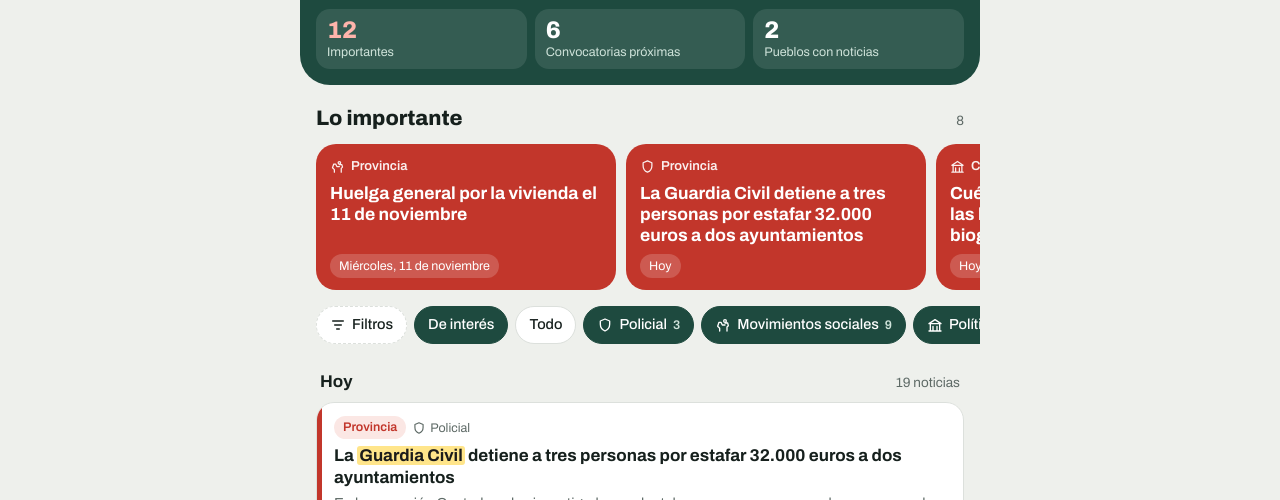
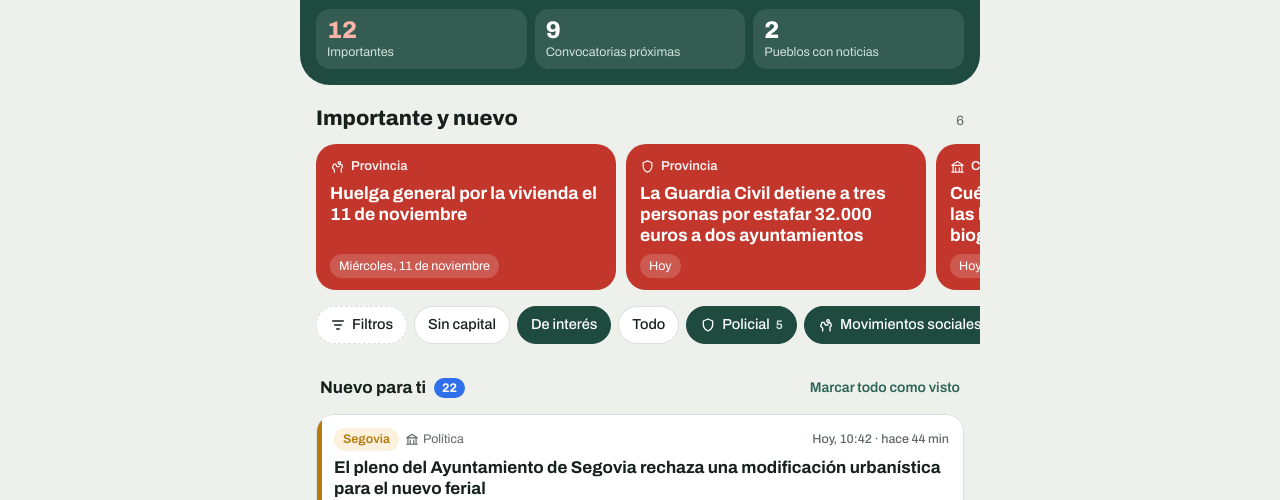
Before and after one commit to prensasegovia/prensasegovia, a website: page public/index.html in a window 1280 px wide. Shown: the part 139-639 px from the top of the page. Drawn offline with Linux system fonts and the light colour scheme.

Commit message:
Fecha real de cada noticia, 'nuevo para ti' / 'estás al día', capital visible con botón rápido y ajustes de contraste
Co-Authored-By: Claude Opus 5.5 <noreply@anthropic.com>
Claude-Session: https://claude.ai/code/session_01Eb46cSAZrR7ZvKrFzX1nEW

```diff
--- a/public/index.html
+++ b/public/index.html
@@ -21,7 +21,7 @@
 :root{
   --pine:#1E4A3F; --pine-2:#2C6656; --pine-soft:#DCE8E3; --pine-ink:#CFE3DA;
   --stone:#EEF0EC; --surface:#FFFFFF; --ink:#16201D; --muted:#5E6A66; --line:#DCE0DC;
-  --alta:#C2362B; --alta-soft:#FBE7E4; --media:#B57B0E; --media-soft:#FBF1DC; --baja:#A7B0AC;
+  --alta:#C2362B; --alta-soft:#FBE7E4; --alta-ink:#B02E24; --media:#B57B0E; --media-soft:#FBF1DC; --baja:#A7B0AC;
   --new:#2F6FEB;
   --safe-b: env(safe-area-inset-bottom, 0px);
   --safe-t: env(safe-area-inset-top, 0px);
@@ -29,7 +29,7 @@
 }
 @media (prefers-color-scheme: dark){
   :root{ --stone:#0E1412; --surface:#171F1C; --ink:#E7ECE9; --muted:#97A39E; --line:#27312D;
-    --pine-soft:#1B2D27; --alta-soft:#3A1E1B; --media-soft:#33280F; --pine-2:#82C6B1; --media:#E0A53A; }
+    --pine-soft:#1B2D27; --alta-soft:#3B1F1C; --alta-ink:#FF9488; --media-soft:#33280F; --pine-2:#82C6B1; --media:#E0A53A; }
 }
 *{box-sizing:border-box;-webkit-tap-highlight-color:transparent}
 html{-webkit-text-size-adjust:100%}
@@ -108,20 +108,36 @@ a{color:inherit}
 .card.media::before{background:var(--media)}
 .card .top{display:flex;align-items:center;gap:6px;flex-wrap:wrap;margin-bottom:6px;font-size:12.5px}
 .pill{font-size:12.5px;font-weight:600;padding:2px 9px;border-radius:999px;background:var(--pine-soft);color:var(--pine-2);display:inline-flex;align-items:center;gap:4px;line-height:1.5}
-.pill.lvl-alta{background:var(--alta-soft);color:var(--alta)}
+.pill.lvl-alta{background:var(--alta-soft);color:var(--alta-ink)}
 .pill.lvl-media{background:var(--media-soft);color:var(--media)}
 .pill.ev{background:var(--alta);color:#fff}
+.ndot{width:9px;height:9px;border-radius:50%;background:var(--new);flex:none;transition:opacity .4s}
+.card:not(.unseen) .ndot{opacity:0;width:0;margin-right:-6px}
+.card.unseen{border-color:color-mix(in srgb,var(--new) 45%,var(--line))}
 .pill.nuevo{background:var(--new);color:#fff}
 .cat{color:var(--muted);display:inline-flex;align-items:center;gap:4px}
 .cat svg{width:14px;height:14px}
 .foot-card{margin:-2px 0 9px;display:flex;align-items:center;justify-content:space-between;gap:8px;flex-direction:row-reverse}
-.share{border:0;background:none;color:var(--pine-2);font-size:13px;font-weight:600;display:inline-flex;align-items:center;gap:5px;padding:6px 2px 6px 8px;cursor:pointer;min-height:32px}
+.share{border:0;background:var(--pine-soft);color:var(--pine-2);border-radius:999px;width:36px;height:36px;display:grid;place-items:center;cursor:pointer;flex:none;margin-left:auto}
 .share svg{width:16px;height:16px}
-.time{color:var(--muted);font-size:13px;display:inline-flex;align-items:center;gap:5px;font-weight:500}
+.time{color:var(--muted);font-size:12.5px;margin-left:auto;white-space:nowrap;font-weight:500}
 .time svg{width:14px;height:14px}
 .card h4{margin:0 0 4px;font-size:17px;line-height:1.28;font-weight:700;font-variation-settings:"wdth" 90}
 .card p{margin:0 0 9px;color:var(--muted);font-size:14.5px;line-height:1.42;display:-webkit-box;-webkit-line-clamp:3;-webkit-box-orient:vertical;overflow:hidden}
-.srcs{display:flex;gap:6px;flex-wrap:wrap;align-items:center}
+.bottom{display:flex;align-items:center;gap:8px}
+.srcs{display:flex;gap:6px;flex-wrap:wrap;align-items:center;min-width:0}
+.more{font-size:12.5px;color:var(--muted);font-weight:600}
+.uptodate{display:flex;align-items:center;gap:10px;margin:14px 4px 4px;color:var(--pine-2);font-weight:700;font-size:14.5px}
+.uptodate::before,.uptodate::after{content:"";flex:1;height:1.5px;background:var(--line)}
+.uptodate span{display:inline-flex;align-items:center;gap:6px;white-space:nowrap}
+.newhead{display:flex;justify-content:space-between;align-items:center;padding:16px 4px 8px;gap:10px}
+.newhead h3{margin:0;font-size:17px;font-weight:700;font-variation-settings:"wdth" 80;display:flex;align-items:center;gap:8px}
+.newhead h3 .cnt{background:var(--new);color:#fff;font-size:12.5px;border-radius:999px;padding:1px 8px}
+.linkbtn{border:0;background:none;color:var(--pine-2);font-weight:600;font-size:14px;cursor:pointer;padding:8px 0;min-height:36px}
+.allread{display:flex;gap:12px;align-items:center;background:var(--surface);border:1px solid var(--line);border-radius:18px;padding:14px 16px;margin:14px 0 4px}
+.allread .ok{width:34px;height:34px;border-radius:50%;background:var(--pine-soft);color:var(--pine-2);display:grid;place-items:center;flex:none}
+.allread b{display:block}
+.allread span{font-size:13.5px;color:var(--muted)}
 .src{font-size:13px;font-weight:600;text-decoration:none;color:var(--pine-2);border:1.5px solid var(--line);padding:5px 10px;border-radius:999px;display:inline-flex;gap:5px;align-items:center;min-height:32px}
 .src svg{width:12px;height:12px}
 .src .pay{font-weight:400;color:var(--muted)}
@@ -240,7 +256,7 @@ mark{background:#FFE58A;color:#1b1b1b;border-radius:3px;padding:0 2px}
       <div class="seg" id="segRango"><button data-v="2" type="button">Hoy y ayer</button><button data-v="7" type="button">7 días</button><button data-v="30" type="button">30 días</button></div>
     </div>
     <div class="row">
-      <label class="sw"><span><span class="t">Ocultar Segovia capital</span><span class="h">Muestra solo los pueblos. Lo que afecta a toda la provincia se sigue viendo.</span></span><input type="checkbox" id="fCap"></label>
+      <label class="sw"><span><span class="t">Ocultar Segovia capital</span><span class="h">Quita las noticias que son solo de la capital. También desde el botón “Sin capital” de la barra de temas.</span></span><input type="checkbox" id="fCap"></label>
     </div>
     <div class="row">
       <label class="sw"><span class="t">Solo importantes</span><input type="checkbox" id="fAlta"></label>
@@ -332,7 +348,7 @@ function cuando(dia, hora){
   const fecha = dia===t ? "Hoy" : dia===addDays(t,-1) ? "Ayer"
     : cap(x.toLocaleDateString("es-ES",{weekday:"short",day:"numeric",month:"short"}).replace(/\./g,""));
   const a = ago(dia, hora);
-  return `${fecha}${hora?", "+hora:""}${a?" · "+a:""}`;
+  return a && dia===t ? `${fecha}, ${hora} · ${a}` : `${fecha}${hora?", "+hora:""}`;
 }
 
 /* ---------- Estado ---------- */
@@ -340,16 +356,16 @@ const st = {
   view:"noticias",
   cats: new Set(store.get("cats", TRABAJO)),
   rango: store.get("rango","2"),
-  sinCapital: store.get("sinCapital", true),
+  sinCapital: store.get("sinCapital2", false),
   soloAlta: store.get("soloAlta", false),
   kws: store.get("kws", ["Guardia Civil"]),
   soloKw: store.get("soloKw", false),
   q:"", muni:"", townQ:"",
   dias: [], fuentes: [], actualizado:"", loaded:false, error:false,
-  seen: new Set(store.get("seen", [])), firstVisit: !store.get("seen", null),
+  seen: new Set(store.get("seen2", null) ? store.get("seen", []) : []),
   pending:null
 };
-const saveF = () => { store.set("cats",[...st.cats]); store.set("rango",st.rango); store.set("sinCapital",st.sinCapital); store.set("soloAlta",st.soloAlta); store.set("kws",st.kws); store.set("soloKw",st.soloKw); };
+const saveF = () => { store.set("cats",[...st.cats]); store.set("rango",st.rango); store.set("sinCapital2",st.sinCapital); store.set("soloAlta",st.soloAlta); store.set("kws",st.kws); store.set("soloKw",st.soloKw); };
 
 /* ---------- Datos ---------- */
 function allNews(){
@@ -359,7 +375,10 @@ function allNews(){
       const key = n.id || norm(n.titulo);
       if (map.has(key)) continue;
       const resumen = String(n.resumen||"").replace(/<[^>]*>?/g," ").replace(/\s+/g," ").trim();
-      map.set(key, {...n, resumen, _key:key, _dia:d.fecha, _cats:(Array.isArray(n.categorias)&&n.categorias.length?n.categorias:["sociedad"]).filter(c=>CAT[c])});
+      const pub = n.publicado ? new Date(n.publicado) : null;
+      const dia = pub && !isNaN(pub) ? iso(pub) : d.fecha;
+      const hora = pub && !isNaN(pub) ? pub.toLocaleTimeString("es-ES",{hour:"2-digit",minute:"2-digit",hour12:false}) : n.hora;
+      map.set(key, {...n, resumen, hora, _ts: pub && !isNaN(pub) ? pub.getTime() : new Date(`${dia}T${n.hora||"00:00"}:00`).getTime(), _key:key, _dia:dia, _cats:(Array.isArray(n.categorias)&&n.categorias.length?n.categorias:["sociedad"]).filter(c=>CAT[c])});
     }
   }
   return [...map.values()];
@@ -381,7 +400,9 @@ function baseFilter(n, ignoreRange){
 }
 const catFilter = n => st.q ? true : n._cats.some(c=>st.cats.has(c));
 const rank = n => (n.relevancia==="alta"?0:n.relevancia==="media"?1:2) - (kwHits(n)?0.5:0);
-const isNew = n => !st.firstVisit && !st.seen.has(n._key);
+const porHora = (a,b) => (b._ts||0)-(a._ts||0);
+const isNew = n => !st.seen.has(n._key);
+function marcarVisto(keys){ let c=false; for (const k of keys) if(!st.seen.has(k)){ st.seen.add(k); c=true; } if(c) store.set("seen", [...st.seen].slice(-3000)); }
 
 function hl(text){
   let h = esc(text);
@@ -396,22 +417,17 @@ function hl(text){
 function card(n, opts={}){
   const lvl = n.relevancia==="alta"?"alta":n.relevancia==="media"?"media":"baja";
   const cats = n._cats.slice(0,1).map(c=>`<span class="cat">${ICON(CAT[c].d)}${esc(CAT[c].n)}</span>`).join("");
-  const ev = n.fecha_evento && !opts.noEv ? `<span class="pill ev">${esc(fmtDayName(n.fecha_evento))}${n.hora_evento?", "+esc(n.hora_evento):""}</span>` : "";
-  const first = safeUrl((n.medios||[])[0]?.url);
+  const ev = n.fecha_evento && !opts.noEv ? `<span class="pill ev"><svg width="12" height="12" viewBox="0 0 24 24" fill="none" stroke="currentColor" stroke-width="2.6" stroke-linecap="round"><rect x="3" y="5" width="18" height="16" rx="3"/><path d="M3 10h18M8 3v4M16 3v4"/></svg>${esc(fmtDayName(n.fecha_evento))}${n.hora_evento?", "+esc(n.hora_evento):""}</span>` : "";
   const vistos = new Set();
   const medios = (n.medios||[]).filter(m=>{ const k=norm(String(m.nombre).replace(/[.\s]+$/,"").replace(/^el\s+/i,"")); const u=String(m.url||""); if(vistos.has(k)||vistos.has(u)) return false; vistos.add(k); vistos.add(u); return true; });
-  const src = medios.slice(0,4).map(m=>{ const u=safeUrl(m.url); return u?`<a class="src" href="${esc(u)}" target="_blank" rel="noopener">${esc(m.nombre)}${m.pago?' <span class="pay">de pago</span>':""}${EXT}</a>`:""; }).join("");
-  const t = cuando(n._dia, n.hora);
-  return `<article class="card ${lvl}" ${first?`data-href="${esc(first)}"`:""}>
-    <div class="top">
-      ${isNew(n)?'<span class="pill nuevo">Nuevo</span>':""}
-      ${n.municipio && n.municipio!=="General" ? `<span class="pill ${lvl!=="baja"?"lvl-"+lvl:""}">${esc(n.municipio)}</span>` : ""}
-      ${ev}${cats}
-    </div>
+  const first = safeUrl(medios[0]?.url);
+  const src = medios.slice(0,3).map(m=>{ const u=safeUrl(m.url); return u?`<a class="src" href="${esc(u)}" target="_blank" rel="noopener">${esc(m.nombre)}${m.pago?' <span class="pay">de pago</span>':""}${EXT}</a>`:""; }).join("") + (medios.length>3?`<span class="more">+${medios.length-3}</span>`:"");
+  const lugar = n.municipio && n.municipio!=="General" ? `<span class="pill ${lvl!=="baja"?"lvl-"+lvl:""}">${esc(n.municipio)}</span>` : "";
+  return `<article class="card ${lvl} ${isNew(n)?"unseen":""}" data-k="${esc(n._key)}" ${first?`data-href="${esc(first)}"`:""}>
+    <div class="top"><span class="ndot" aria-label="Nueva"></span>${lugar}${ev}${cats}<span class="time">${esc(cuando(n._dia, n.hora))}</span></div>
     <h4>${hl(n.titulo)}</h4>
     ${n.resumen?`<p>${hl(n.resumen)}</p>`:""}
-    <div class="foot-card"><button class="share" type="button" data-share aria-label="Compartir noticia"><svg viewBox="0 0 24 24" fill="none" stroke="currentColor" stroke-width="2" stroke-linecap="round" stroke-linejoin="round"><path d="M12 3v12M7 8l5-5 5 5"/><path d="M5 13v6a2 2 0 0 0 2 2h10a2 2 0 0 0 2-2v-6"/></svg>Compartir</button><span class="time"><svg viewBox="0 0 24 24" fill="none" stroke="currentColor" stroke-width="2" stroke-linecap="round"><circle cx="12" cy="12" r="9"/><path d="M12 7v5l3 2"/></svg>${esc(t)}</span></div>
-    <div class="srcs">${src}</div>
+    <div class="bottom"><div class="srcs">${src}</div><button class="share" type="button" data-share aria-label="Compartir noticia"><svg viewBox="0 0 24 24" width="17" height="17" fill="none" stroke="currentColor" stroke-width="2" stroke-linecap="round" stroke-linejoin="round"><path d="M12 3v12M7 8l5-5 5 5"/><path d="M5 13v6a2 2 0 0 0 2 2h10a2 2 0 0 0 2-2v-6"/></svg></button></div>
   </article>`;
 }
 
@@ -419,9 +435,10 @@ function chipsBar(pool){
   const counts = {}; for (const n of pool) for (const c of n._cats) counts[c]=(counts[c]||0)+1;
   const isTrabajo = st.cats.size===TRABAJO.length && TRABAJO.every(c=>st.cats.has(c));
   const isTodo = st.cats.size===CATS.length;
-  const nf = (st.soloAlta?1:0)+(st.soloKw?1:0)+(!st.sinCapital?1:0)+(st.rango!=="2"?1:0);
+  const nf = (st.soloAlta?1:0)+(st.soloKw?1:0)+(st.rango!=="2"?1:0);
   let h = `<button class="chip filters" data-act="filtros" type="button"><svg viewBox="0 0 24 24" fill="none" stroke="currentColor" stroke-width="2" stroke-linecap="round"><path d="M4 6h16M7 12h10M10 18h4"/></svg>Filtros${nf?`<span class="badge">${nf}</span>`:""}</button>`;
   if (st.muni) h += `<button class="chip" data-act="clearMuni" aria-pressed="true" type="button">${esc(st.muni)} ✕</button>`;
+  h += `<button class="chip" data-act="capital" aria-pressed="${st.sinCapital}" type="button">${st.sinCapital?"Sin capital ✓":"Sin capital"}</button>`;
   h += `<button class="chip" data-preset="trabajo" aria-pressed="${isTrabajo}" type="button">De interés</button>`;
   h += `<button class="chip" data-preset="todo" aria-pressed="${isTodo}" type="button">Todo</button>`;
   for (const c of CATS){ const n = counts[c.k]||0;
@@ -429,14 +446,14 @@ function chipsBar(pool){
   return `<div class="chips" id="chips">${h}</div>`;
 }
 
-function heroBlock(news){
+function heroBlock(news, nuevas){
   const t = today();
   const pool = news.filter(n=>baseFilter(n) && catFilter(n));
   const alta = pool.filter(n=>n.relevancia==="alta");
   const pueblos = new Set(pool.filter(n=>esPueblo(n.municipio)).map(n=>n.municipio));
   const ag = news.filter(n=>baseFilter(n,true) && catFilter(n) && n.fecha_evento && n.fecha_evento>=t && n.fecha_evento<=addDays(t,7));
-  let sum = !pool.length ? "Sin noticias de interés con los filtros actuales."
-    : `<b>${pool.length} ${pool.length===1?"noticia":"noticias"} de interés</b>${pueblos.size?` en ${pueblos.size} ${pueblos.size===1?"pueblo":"pueblos"}`:""}${st.rango==="2"?" entre hoy y ayer":""}.`;
+  const sum = nuevas ? `<b>${nuevas} ${nuevas===1?"noticia nueva":"noticias nuevas"}</b> desde tu última visita.`
+    : pool.length ? `Estás al día. ${pool.length} ${pool.length===1?"noticia":"noticias"} entre hoy y ayer.` : "Sin noticias con los filtros actuales.";
   return `<section class="hero">
     <div class="day">${esc(fmtLong(t))}</div>
     <div class="sum">${sum}</div>
@@ -455,30 +472,38 @@ function viewNoticias(news){
   let h = "";
   if (st.q){
     h += `<div class="sect"><h2>Resultados</h2><span class="aux">${shown.length} ${shown.length===1?"noticia":"noticias"} en 21 días</span></div><div class="feed">`;
-    h += shown.length ? shown.sort((a,b)=>b._dia.localeCompare(a._dia)||rank(a)-rank(b)).map(n=>card(n)).join("") : `<div class="empty"><b>Sin resultados</b>Prueba con otra palabra o el nombre de un pueblo.</div>`;
+    h += shown.length ? shown.sort(porHora).map(n=>card(n)).join("") : `<div class="empty"><b>Sin resultados</b>Prueba con otra palabra o el nombre de un pueblo.</div>`;
     return h + `</div>`;
   }
-  h += heroBlock(news);
-  const urg = shown.filter(n=>n.relevancia==="alta").sort((a,b)=>b._dia.localeCompare(a._dia)).slice(0,8);
+  const nuevas = shown.filter(isNew).sort(porHora);
+  const vistas = shown.filter(n=>!isNew(n));
+  h += heroBlock(news, nuevas.length);
+  const urg = nuevas.filter(n=>n.relevancia==="alta").slice(0,8);
   if (urg.length && !st.soloAlta){
-    h += `<div class="sect"><h2>Lo importante</h2><span class="aux">${urg.length}</span></div><div class="rail">` +
+    h += `<div class="sect"><h2>Importante y nuevo</h2><span class="aux">${urg.length}</span></div><div class="rail">` +
       urg.map(n=>{ const u = safeUrl((n.medios||[])[0]?.url);
-        return `<a class="urg ${urg.length===1?"alone":""}" ${u?`href="${esc(u)}" target="_blank" rel="noopener"`:""}>
-          <span class="where">${ICON(CAT[n._cats[0]]?.d||CAT.policial.d)}${esc(esPueblo(n.municipio)||n.municipio==="Provincia"||n.municipio==="Segovia"?n.municipio:CAT[n._cats[0]]?.n||"")}</span>
+        return `<a class="urg ${urg.length===1?"alone":""}" data-k="${esc(n._key)}" ${u?`href="${esc(u)}" target="_blank" rel="noopener"`:""}>
+          <span class="where">${ICON(CAT[n._cats[0]]?.d||CAT.policial.d)}${esc(n.municipio && n.municipio!=="General"?n.municipio:(CAT[n._cats[0]]?.n||""))}</span>
           <h3>${esc(n.titulo)}</h3>
           <span class="when">${n.fecha_evento?esc(fmtDayName(n.fecha_evento))+(n.hora_evento?", "+esc(n.hora_evento):""):esc(cuando(n._dia,n.hora))}</span></a>`; }).join("") + `</div>`;
   }
   h += chipsBar(pool);
   h += `<div class="feed">`;
   if (!shown.length){
-    h += `<div class="empty"><b>Nada con estos filtros</b>Amplía el periodo o pulsa “Todo” para ver el resto de temas.<br><button class="btn ghost" data-act="ampliar" type="button">Ver últimos 7 días</button></div>`;
+    return h + `<div class="empty"><b>Nada con estos filtros</b>Amplía el periodo o pulsa “Todo” para ver el resto de temas.<br><button class="btn ghost" data-act="ampliar" type="button">Ver últimos 7 días</button></div></div>`;
+  }
+  if (nuevas.length){
+    h += `<div class="newhead"><h3>Nuevo para ti <span class="cnt">${nuevas.length}</span></h3><button class="linkbtn" data-act="leido" type="button">Marcar todo como visto</button></div>`;
+    h += nuevas.map(n=>card(n)).join("");
+    h += `<div class="uptodate"><span><svg width="16" height="16" viewBox="0 0 24 24" fill="none" stroke="currentColor" stroke-width="2.6" stroke-linecap="round" stroke-linejoin="round"><path d="M5 12l5 5L20 7"/></svg>Hasta aquí lo nuevo</span></div>`;
   } else {
-    const by = {}; for (const n of shown) (by[n._dia] ||= []).push(n);
-    for (const d of st.dias){ const it = by[d.fecha]; if(!it) continue;
-      it.sort((a,b)=>rank(a)-rank(b) || String(b.hora||"").localeCompare(String(a.hora||"")));
-      h += `<div class="dayhead"><h3>${esc(fmtDayName(d.fecha))}</h3><span>${it.length} ${it.length===1?"noticia":"noticias"}</span></div>`;
-      h += it.map(n=>card(n)).join("");
-    }
+    h += `<div class="allread"><span class="ok"><svg width="18" height="18" viewBox="0 0 24 24" fill="none" stroke="currentColor" stroke-width="2.6" stroke-linecap="round" stroke-linejoin="round"><path d="M5 12l5 5L20 7"/></svg></span><div><b>Estás al día</b><span>No hay nada nuevo desde tu última visita. Abajo tienes lo ya visto.</span></div></div>`;
+  }
+  const by = {}; for (const n of vistas) (by[n._dia] ||= []).push(n);
+  for (const d of Object.keys(by).sort().reverse()){
+    const it = by[d].sort(porHora);
+    h += `<div class="dayhead"><h3>${esc(fmtDayName(d))}${nuevas.length?" · ya visto":""}</h3><span>${it.length} ${it.length===1?"noticia":"noticias"}</span></div>`;
+    h += it.map(n=>card(n)).join("");
   }
   return h + `</div><p class="foot">Se actualiza sola cada hora.</p>`;
 }
@@ -552,8 +577,25 @@ function render(keepScroll){
   const ch = $("#chips");
   if (ch){ const sent = document.createElement("div"); ch.before(sent);
     chipObs = new IntersectionObserver(([e])=>ch.classList.toggle("stuck", !e.isIntersecting && e.boundingClientRect.top < 0 + 200), {rootMargin:`-${$(".appbar").offsetHeight+2}px 0px 0px 0px`}); chipObs.observe(sent); }
+  observarVistos();
   const tq = $("#townQ");
   if (tq) tq.addEventListener("input", e=>{ st.townQ=e.target.value; const pos=e.target.selectionStart; render(true); const n=$("#townQ"); n.focus(); n.setSelectionRange(pos,pos); });
+}
+
+/* Una noticia cuenta como vista cuando ha estado en pantalla un segundo, o al abrirla */
+let vistoObs; const timers = new Map();
+function observarVistos(){
+  if (vistoObs) vistoObs.disconnect();
+  if (!("IntersectionObserver" in window)) return;
+  vistoObs = new IntersectionObserver(entries=>{
+    for (const e of entries){
+      const el = e.target, k = el.dataset.k;
+      if (e.isIntersecting){
+        if (!timers.has(el)) timers.set(el, setTimeout(()=>{ marcarVisto([k]); document.querySelectorAll(`.card[data-k="${CSS.escape(k)}"]`).forEach(c=>c.classList.remove("unseen")); vistoObs.unobserve(el); timers.delete(el); }, 1000));
+      } else if (timers.has(el)){ clearTimeout(timers.get(el)); timers.delete(el); }
+    }
+  }, {threshold:0.6});
+  document.querySelectorAll(".card.unseen").forEach(c=>vistoObs.observe(c));
 }
 
 /* ---------- Interacción ---------- */
@@ -565,11 +607,12 @@ function setView(v){
 document.querySelectorAll(".tab").forEach(t=>t.addEventListener("click", ()=>{ if (st.view===t.dataset.view){ window.scrollTo({top:0,behavior:"smooth"}); return; } setView(t.dataset.view); }));
 
 $("#app").addEventListener("click", e=>{
-  if (e.target.closest("a")) return;
+  const a = e.target.closest("a");
+  if (a){ const c = a.closest("[data-k]"); if (c) marcarVisto([c.dataset.k]); return; }
   const sh = e.target.closest("[data-share]");
   if (sh){ compartir(sh.closest(".card")); return; }
   const b = e.target.closest("button");
-  if (!b){ const c = e.target.closest(".card[data-href]"); if (c) window.open(c.dataset.href, "_blank", "noopener"); return; }
+  if (!b){ const c = e.target.closest(".card[data-href]"); if (c){ marcarVisto([c.dataset.k]); c.classList.remove("unseen"); window.open(c.dataset.href, "_blank", "noopener"); } return; }
   if (b.dataset.preset==="trabajo"){ st.cats = new Set(TRABAJO); saveF(); render(true); }
   else if (b.dataset.preset==="todo"){ st.cats = new Set(CATS.map(c=>c.k)); saveF(); render(true); }
   else if (b.dataset.cat){
@@ -581,6 +624,8 @@ $("#app").addEventListener("click", e=>{
   else if (b.dataset.muni){ st.muni = b.dataset.muni; st.cats = new Set(CATS.map(c=>c.k)); setView("noticias"); }
   else if (b.dataset.act==="clearMuni"){ st.muni=""; st.cats=new Set(store.get("cats",TRABAJO)); render(true); }
   else if (b.dataset.act==="filtros") openSheet();
+  else if (b.dataset.act==="capital"){ st.sinCapital=!st.sinCapital; saveF(); render(true); }
+  else if (b.dataset.act==="leido"){ marcarVisto(allNews().map(n=>n._key)); render(); window.scrollTo({top:0,behavior:"smooth"}); }
   else if (b.dataset.act==="alta"){ st.soloAlta=!st.soloAlta; saveF(); render(true); }
   else if (b.dataset.act==="agenda") setView("agenda");
   else if (b.dataset.act==="pueblos") setView("pueblos");
@@ -631,7 +676,7 @@ function addKw(){ const v=$("#kwIn").value.trim(); if(v && !st.kws.some(k=>norm(
 $("#kwAdd").addEventListener("click", addKw);
 $("#kwIn").addEventListener("keydown", e=>{ if(e.key==="Enter"){ e.preventDefault(); addKw(); } });
 $("#kws").addEventListener("click", e=>{ const b=e.target.closest("[data-i]"); if(!b) return; st.kws.splice(+b.dataset.i,1); saveF(); syncSheet(); });
-$("#fReset").addEventListener("click", ()=>{ st.cats=new Set(TRABAJO); st.rango="2"; st.sinCapital=true; st.soloAlta=false; st.soloKw=false; st.muni=""; saveF(); syncSheet(); });
+$("#fReset").addEventListener("click", ()=>{ st.cats=new Set(TRABAJO); st.rango="2"; st.sinCapital=false; st.soloAlta=false; st.soloKw=false; st.muni=""; saveF(); syncSheet(); });
 
 $("#btnReload").addEventListener("click", ()=>load(true));
 $("#toastBtn").addEventListener("click", ()=>{ applyData(st.pending); st.pending=null; $("#toast").classList.remove("show"); window.scrollTo({top:0,behavior:"smooth"}); });
@@ -643,8 +688,11 @@ function applyData(j){
   st.actualizado = j.actualizado || "";
   st.loaded = true; st.error = false;
   render();
-  const keys = allNews().map(n=>n._key);
-  setTimeout(()=>{ const s = new Set([...st.seen, ...keys]); store.set("seen", [...s].slice(-2000)); }, 1500);
+  if (!store.get("seen2", null)){ // primera vez con la versión nueva: solo cuenta como nuevo lo de hoy
+    store.set("seen2", true);
+    marcarVisto(allNews().filter(n=>n._dia < today()).map(n=>n._key));
+    render();
+  }
 }
 async function fetchJSON(){
   const r = await fetch("datos.json?t="+Date.now(), {cache:"no-store"});
```
Also changed, not shown: scripts/actualizar.mjs (+18 -3 lines).
